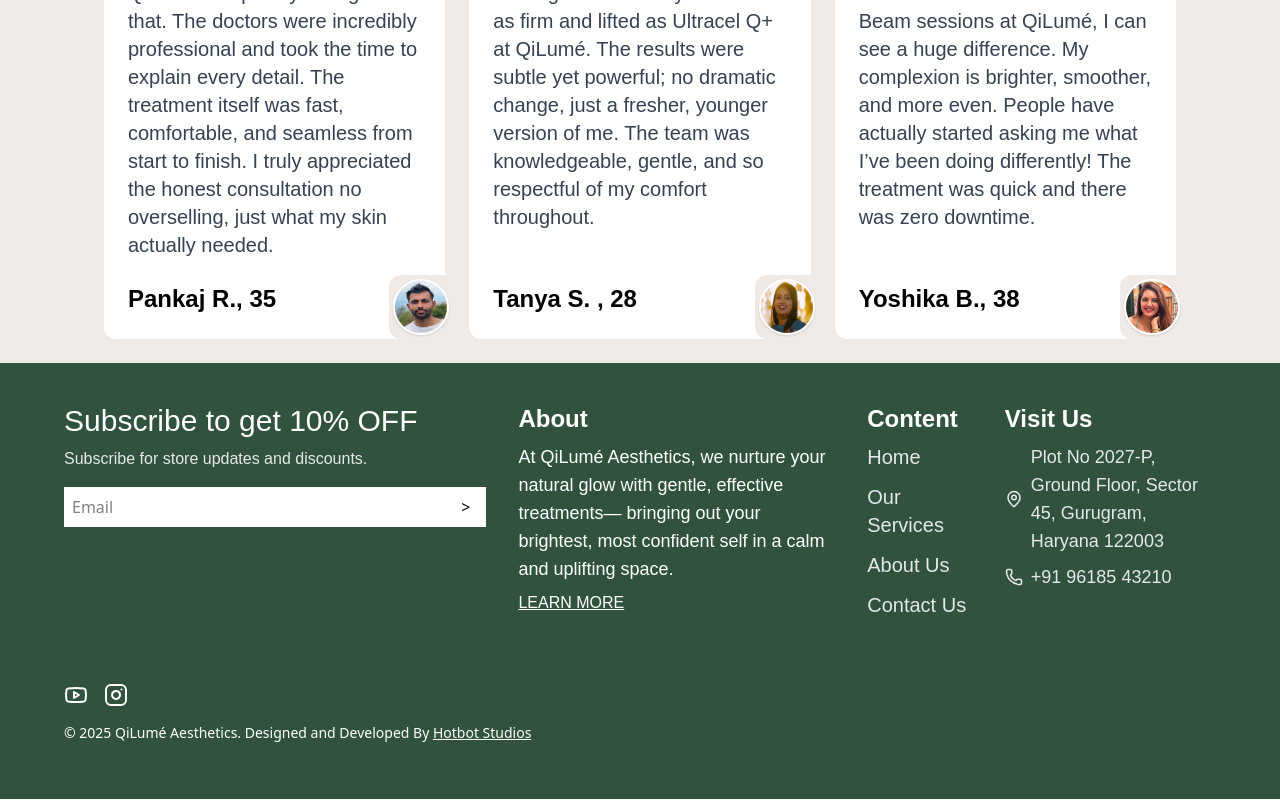
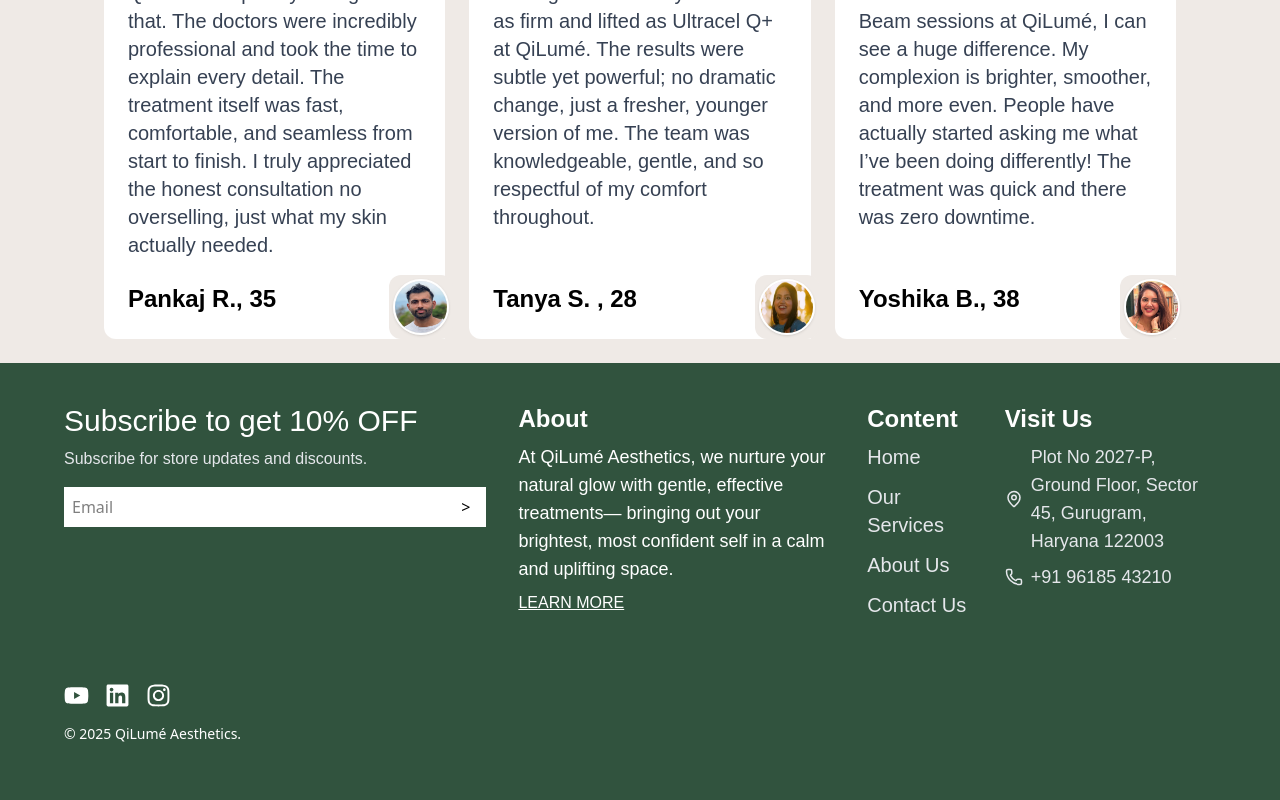
Before and after one commit to techsmartjsk/Qulime, a Next.js app: page /contact in a window 1280 px wide. Shown: the part 1142-1942 px from the top of the page. Built offline with nearby package versions, Linux system fonts and the light colour scheme; a web font is replaced by a local one.

Commit message:
added whatsapp icon

```diff
--- a/package.json
+++ b/package.json
@@ -15,6 +15,7 @@
     "nodemailer": "^7.0.3",
     "react": "^19.0.0",
     "react-dom": "^19.0.0",
+    "react-icons": "^5.5.0",
     "typewriter-effect": "^2.22.0"
   },
   "devDependencies": {
--- a/src/components/common/footer.tsx
+++ b/src/components/common/footer.tsx
@@ -1,5 +1,6 @@
-import { MapPin, Phone, Instagram, Youtube } from 'lucide-react';
+import { MapPin, Phone } from 'lucide-react';
 import Link from 'next/link';
+import { FaInstagram, FaLinkedin, FaYoutube } from 'react-icons/fa';
 
 export default function Footer() {
   return (
@@ -57,11 +58,12 @@ export default function Footer() {
       <div className="mt-10 pt-6 flex flex-col md:flex-row justify-between items-center text-gray-400 text-sm">
         <div>
             <div className="flex space-x-4 mb-4 md:mb-0">
-            <Link href="https://www.youtube.com/@QiLum%C3%A9Aesthetics"><Youtube className="text-white hover:text-white cursor-pointer" /></Link>
-            <Link href="https://www.instagram.com/aestheticsbyqilume"><Instagram className="text-white hover:text-white cursor-pointer" /></Link>
+            <Link href="https://www.youtube.com/@QiLum%C3%A9Aesthetics"><FaYoutube className="text-white hover:text-white cursor-pointer" size={25} /></Link>
+            <Link href="https://www.linkedin.com/company/qilum%C3%A9-aesthetics/"><FaLinkedin className="text-white hover:text-white cursor-pointer" size={25} /></Link>
+            <Link href="https://www.instagram.com/aestheticsbyqilume"><FaInstagram className="text-white hover:text-white cursor-pointer" size={25} /></Link>
             </div>
             <div className="text-white mb-2 md:mb-0 py-4">
-            © 2025 QiLumé Aesthetics. Designed and Developed By <Link href="https://Wa.me/+919700001534" className="underline">Hotbot Studios</Link>
+            © 2025 QiLumé Aesthetics.
             </div>
         </div>
       </div>
--- a/src/components/common/navbar.tsx
+++ b/src/components/common/navbar.tsx
@@ -39,7 +39,7 @@ export const Navbar = () => {
     <div className="bg-[#EFEAE6] w-full py-5 lg:py-2 relative z-50">
       <div className="flex justify-between items-center px-5 lg:px-20">
         <Link href="/" className='w-[250px] lg:w-[400px] lg:mx-auto'>
-          <Image src={logo} alt="Qulime Aesthetics"/>
+          <Image src={logo} alt="Qilumè Aesthetics"/>
         </Link>
         <div className="lg:hidden z-50">
           <button onClick={toggleMenu}>
--- a/src/components/home/hero/banner.tsx
+++ b/src/components/home/hero/banner.tsx
@@ -1,6 +1,6 @@
 import React from 'react';
 import Image from 'next/image';
-import heroMain from '@/assets/hero/hero_image.png';
+import heroMain from '@/assets/hero/hero.jpg';
 import img1 from '@/assets/hero/first.png';
 import img2 from '@/assets/hero/second.png';
 import img3 from '@/assets/hero/third.png';
@@ -8,6 +8,7 @@ import acneIcon from '@/assets/banner/acne.png';
 import pigmentIcon from '@/assets/banner/drop.png';
 import antiAgeIcon from '@/assets/banner/coffee.png';
 import Link from 'next/link';
+import { FaWhatsapp } from 'react-icons/fa';
 
 export const Hero = () => {
   return (
@@ -46,13 +47,17 @@ export const Hero = () => {
       </div>
 
     <div className="relative px-5 lg:px-0 lg:w-2/5">
-        <Image src={heroMain} alt="Main face care" className="rounded-lg" />
+        <Image src={heroMain} alt="Main face care" className="rounded-2xl lg:max-w-[520px]" />
         <div className="absolute bottom-[-30px] flex mt-4 justify-center mx-auto gap-x-4 px-8">
           <Image src={img1} alt="Step 1" className="rounded-md w-[80px] h-[80px] lg:h-[143px] lg:w-[143px]" />
           <Image src={img2} alt="Step 2" className="rounded-md w-[80px] h-[80px] lg:h-[143px] lg:w-[143px]" />
           <Image src={img3} alt="Step 1" className="rounded-md w-[80px] h-[80px] lg:h-[143px] lg:w-[143px]" />
         </div>
       </div>
+
+    <a href="https://wa.me/919667929992" target="_blank" rel="noopener noreferrer" className="fixed bg-[#25D366] p-2 z-50 rounded-xl bottom-[20px] right-[40px]">
+      <FaWhatsapp size={50} color="white" />
+    </a>
     </section>
   );
 };
```
Also changed, not shown: src/assets/hero/hero.jpg (added), 1 other file (tests, documents, lock files or other folders).
